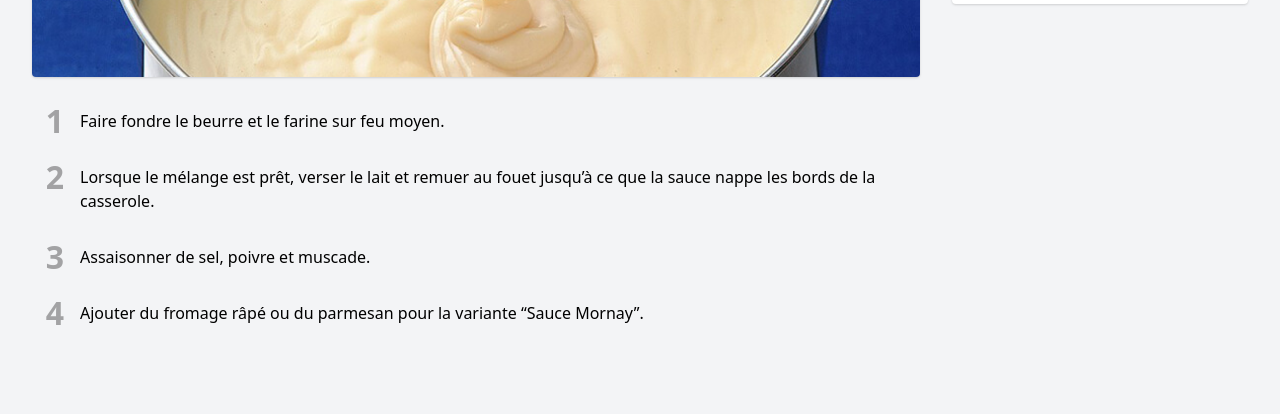
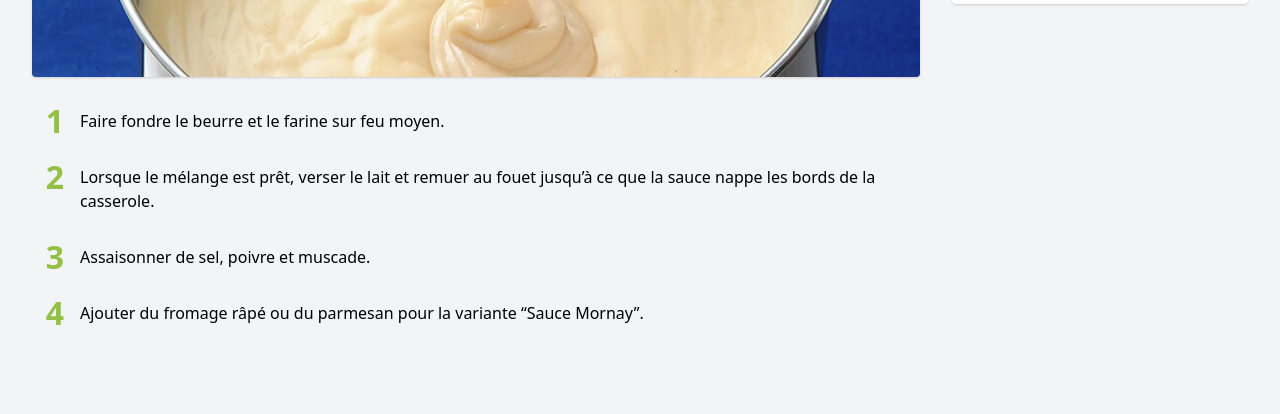
Before and after one commit to thoanny/recipes, a Jekyll site: the page built from _recipes/sauce-bechamel.md, in a window 1280 px wide. Shown: the part 519-933 px from the top of the page. Built offline with Jekyll 4.4.1, drawn with Linux system fonts in a browser that asks for light colours.

Commit message:
Fixed steps' numbers color

```diff
--- a/assets/css/style.scss
+++ b/assets/css/style.scss
@@ -45,10 +45,10 @@ nav {
       top: -.25rem;
       font-size: 2rem;
       font-weight: bold;
-      opacity: .33;
       line-height: 1;
       width: 2rem;
       text-align: right;
+      color: $green;
     }
 
     > br {
```
